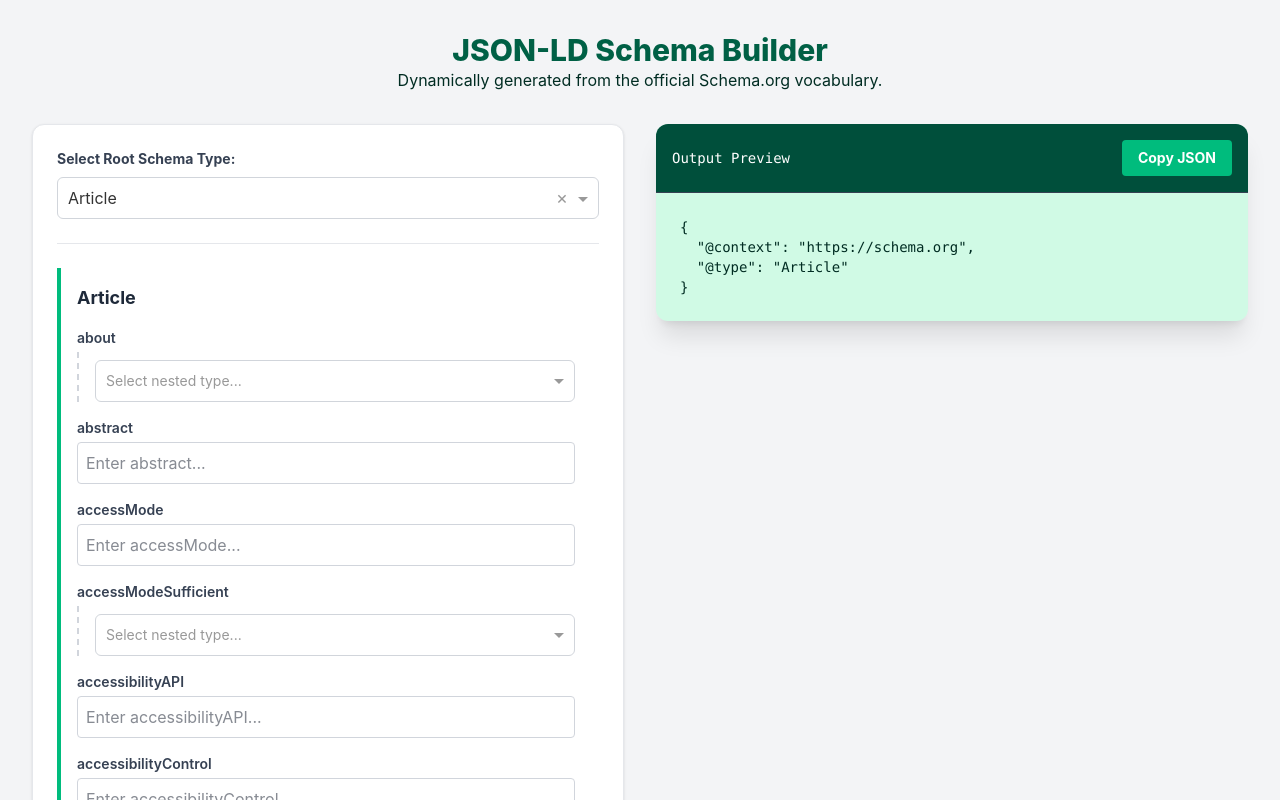
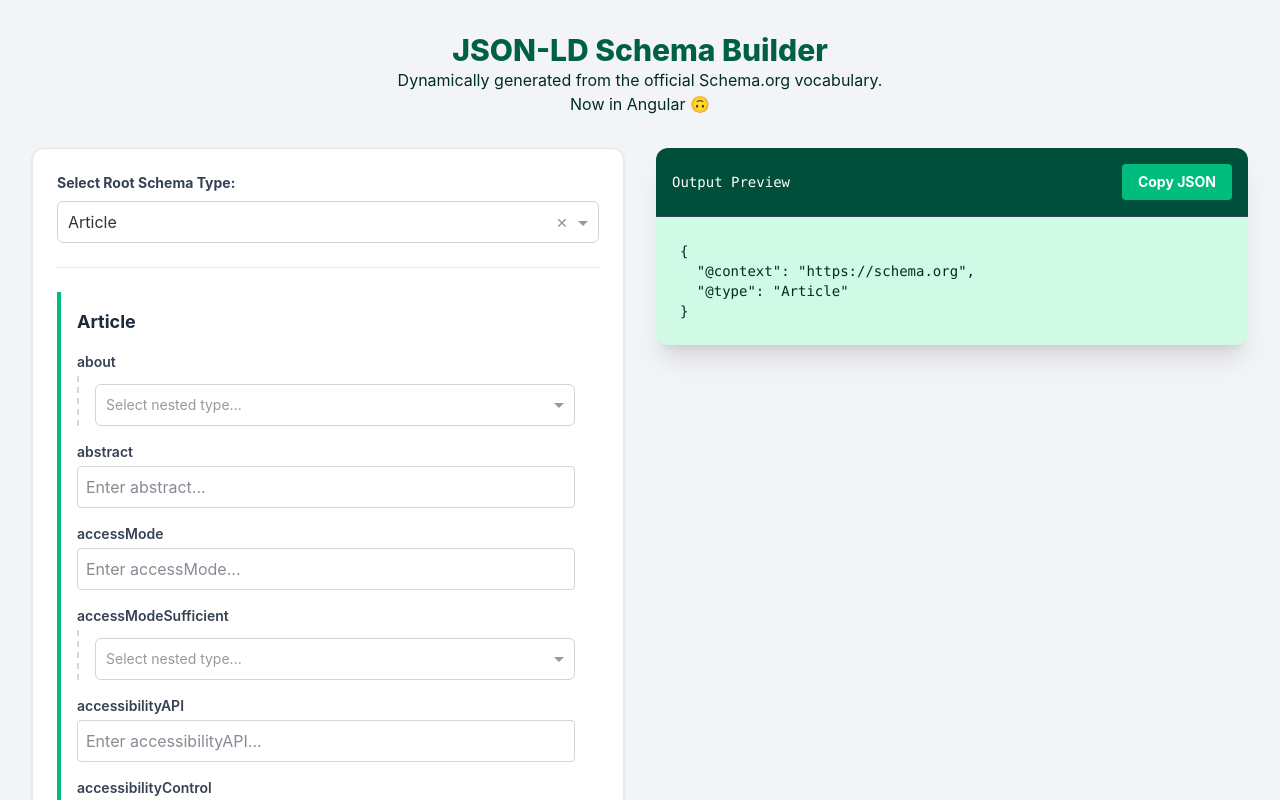
Before and after one commit to giiser/json-ld-builder, an Angular app: page / in a window 1280 px wide. Shown: the top 800 px of the page. Built offline with nearby package versions, Linux system fonts and the light colour scheme.

Commit message:
Header update

```diff
--- a/src/app/app.html
+++ b/src/app/app.html
@@ -2,6 +2,7 @@
   <header class="mb-8 text-center">
     <h1 class="text-3xl font-extrabold text-emerald-800">JSON-LD Schema Builder</h1>
     <p class="text-emerald-950">Dynamically generated from the official Schema.org vocabulary.</p>
+    <p class="text-emerald-950">Now in Angular 🙃</p>
   </header>
 
   <div class="grid grid-cols-1 lg:grid-cols-2 gap-8 items-start">
```
